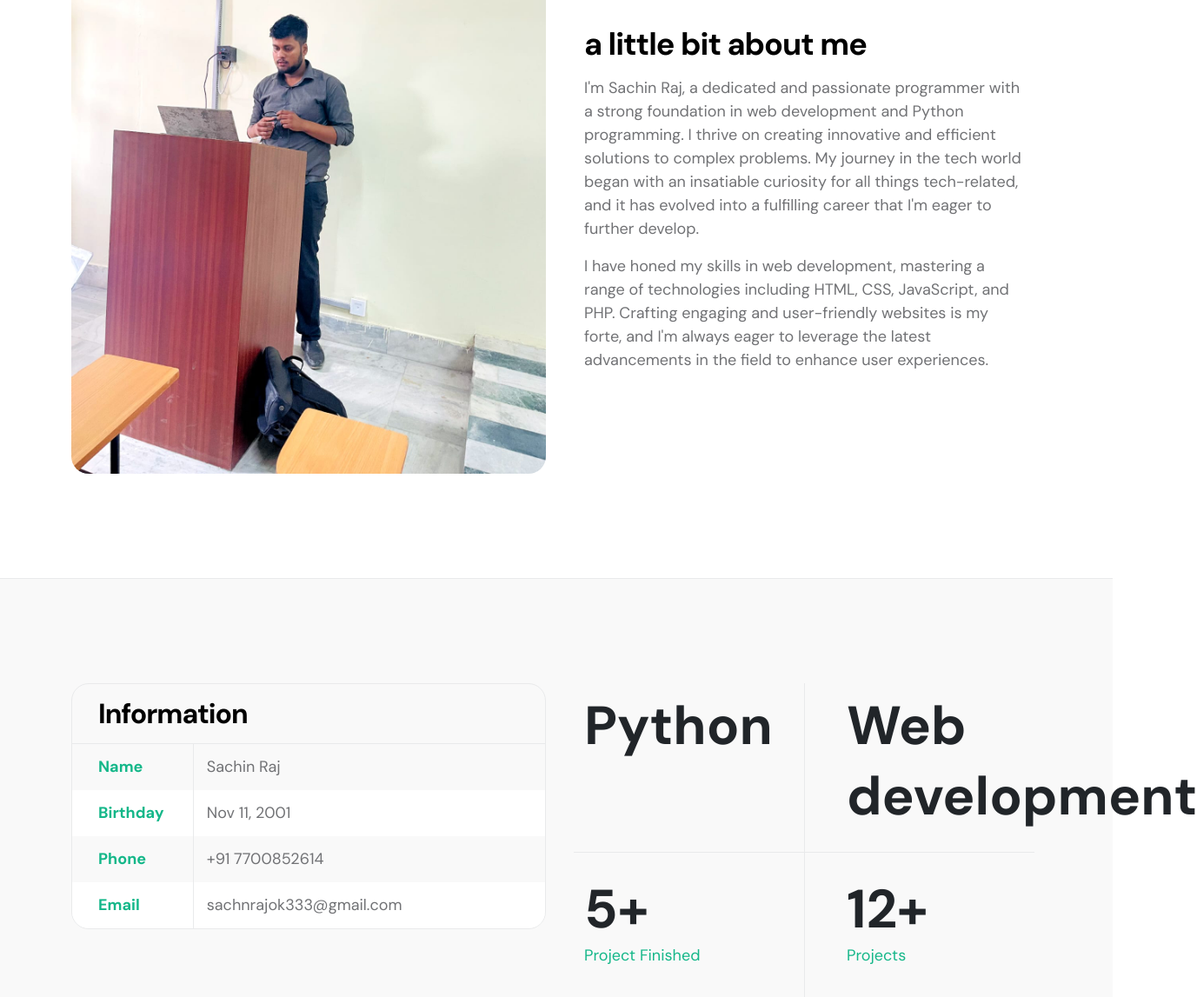
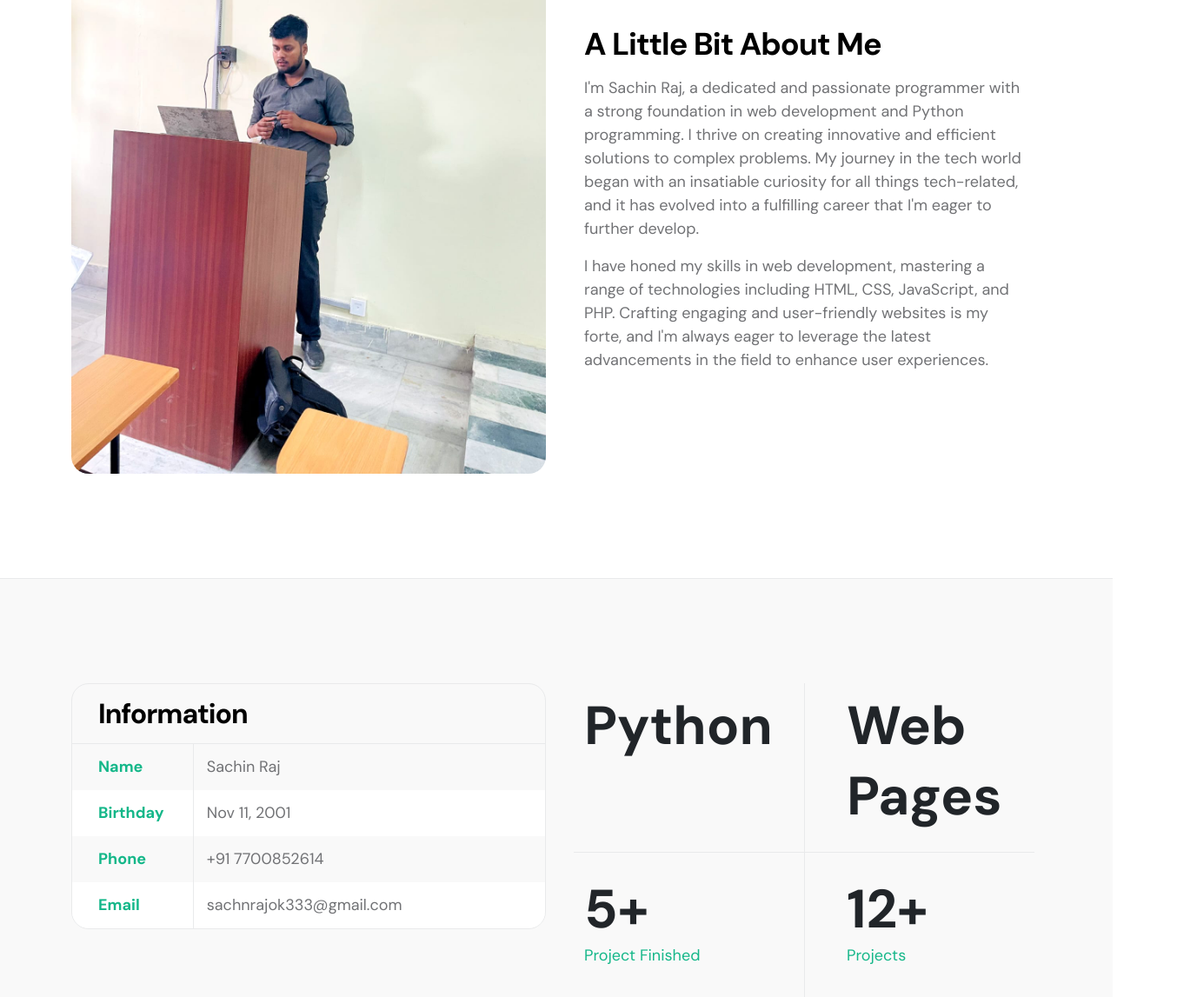
Before and after one commit to sachin2690/resume, a plain HTML site: page index.html in a window 1280 px wide. Shown: the part 963-2110 px from the top of the page at 87% size, 1377 px wide, since content can reach past the window. Drawn offline with Linux system fonts and the light colour scheme.

Commit message:
new change

```diff
--- a/index.html
+++ b/index.html
@@ -151,7 +151,7 @@ https://templatemo.com/tm-578-first-portfolio
                                     <img src="logo.jpg" class="avatar-image img-fluid" alt="">
                                 </div>
 
-                                <h3 class="pt-2 mb-3">a little bit about me</h3>
+                                <h3 class="pt-2 mb-3">A Little Bit About Me</h3>
 
                                 <p>  I'm Sachin Raj, a dedicated and passionate programmer with a strong foundation in web development and Python programming. I thrive on creating innovative and efficient solutions to complex problems. My journey in the tech world began with an insatiable curiosity for all things tech-related, and it has evolved into a fulfilling career that I'm eager to further develop.</p>
 
@@ -207,7 +207,7 @@ https://templatemo.com/tm-578-first-portfolio
                                     </div>
 
                                     <div class="col-lg-6 col-6 featured-border-start featured-border-bottom ps-5 py-2">
-                                        <strong class="featured-numbers">Web development</strong>
+                                        <strong class="featured-numbers">Web Pages</strong>
 
                                         <p class="featured-text"></p>
                                     </div>
```
